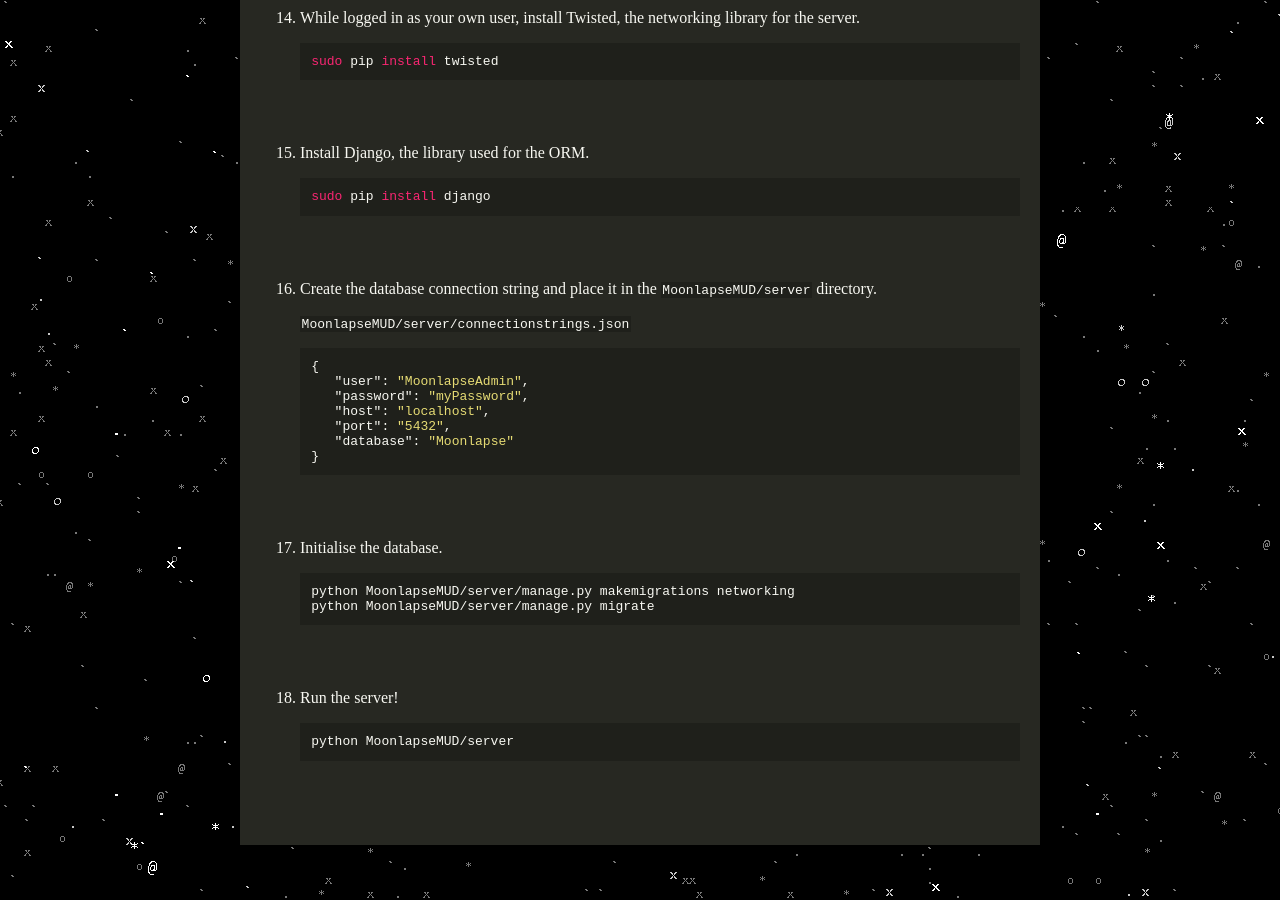
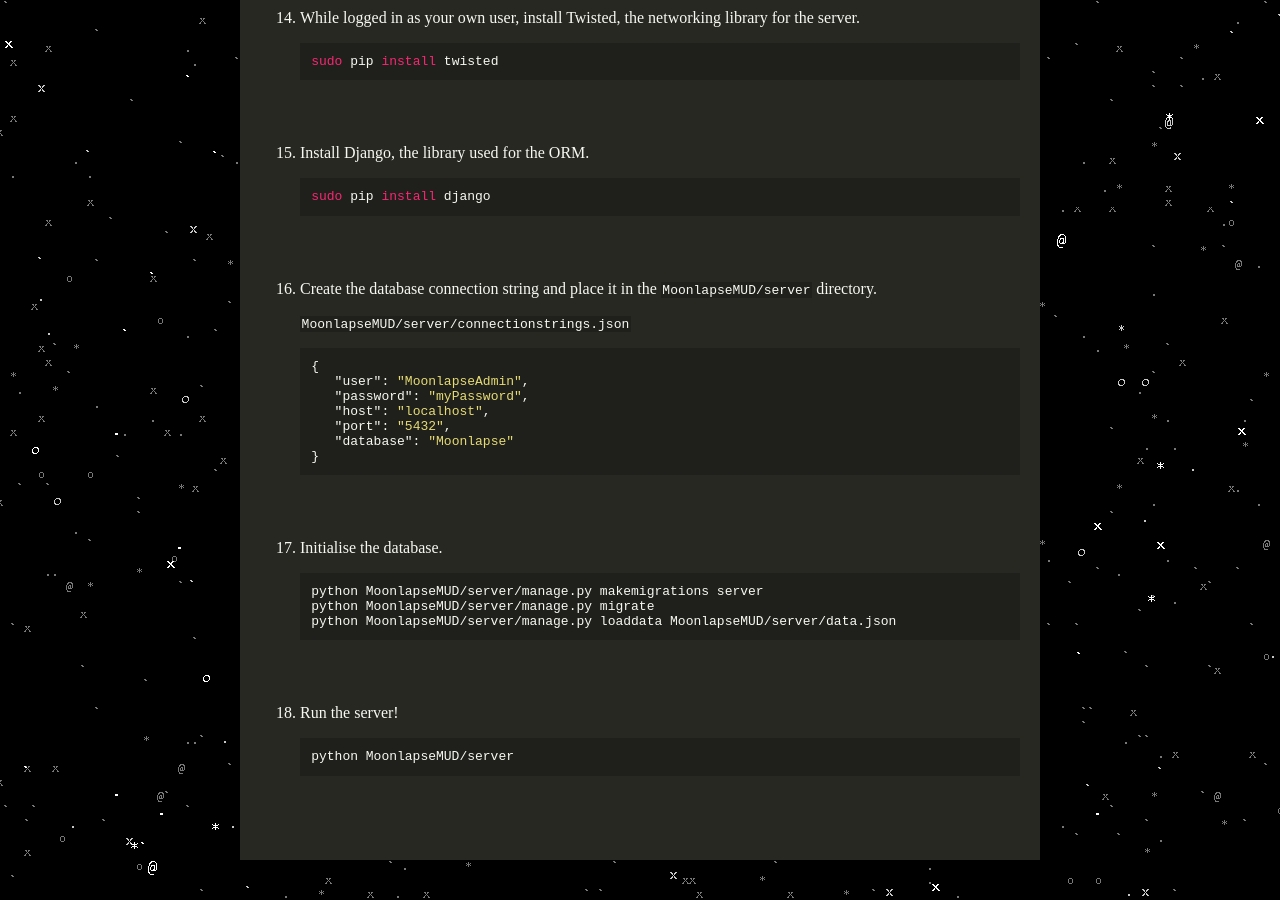
Before and after one commit to tristanbatchler/moonlapse.net, a Jekyll site: the page built from _posts/2020-10-12-how-to-run-your-own-moonlapse-server-arch-manjaro.md, in a window 1280 px wide and 900 px high, scrolled down 2353 px. Built offline with Jekyll 4.4.1, drawn with Linux system fonts in a browser that asks for light colours; some web fonts are replaced; a script that is not in the unit is left out.

Commit message:
Update Blog “2020-10-12-how-to-run-your-own-moonlapse-server-arch-manjaro”

````diff
--- a/_posts/2020-10-12-how-to-run-your-own-moonlapse-server-arch-manjaro.md
+++ b/_posts/2020-10-12-how-to-run-your-own-moonlapse-server-arch-manjaro.md
@@ -116,8 +116,9 @@
 17. Initialise the database.
 
     ```shell
-    python MoonlapseMUD/server/manage.py makemigrations networking
+    python MoonlapseMUD/server/manage.py makemigrations server
     python MoonlapseMUD/server/manage.py migrate
+    python MoonlapseMUD/server/manage.py loaddata MoonlapseMUD/server/data.json
     ```
 18. Run the server!
 
````
